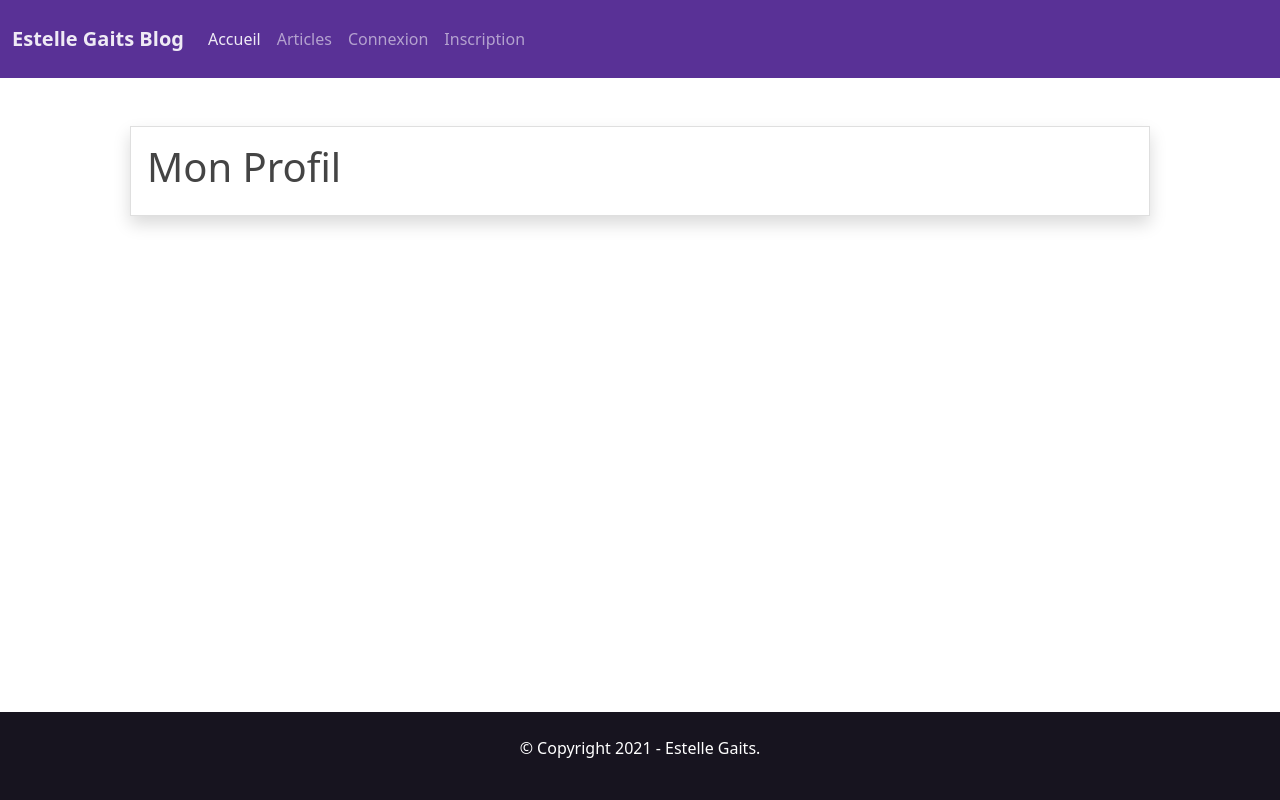
After one commit to stlgaits/p5-blog-php, a PHP site: template public_html/templates/profile.html.twig in a window 1280 px wide. The commit adds this page. Run offline with PHP 8.4, Linux system fonts and the light colour scheme; the template is opened without the code that fills it, so the values that code supplies are empty; some libraries are stand-ins or nearby versions.

Commit message:
add favicon + profile page template

```diff
--- a/public_html/public/index.php
+++ b/public_html/public/index.php
@@ -15,6 +15,7 @@ $dispatcher = FastRoute\simpleDispatcher(function (FastRoute\RouteCollector $r)
     $r->addRoute('GET', '/blog', 'BlogController@list');
     $r->addRoute('GET', '/login', 'UserController@login');
     $r->addRoute('GET', '/register', 'UserController@register');
+    $r->addRoute('GET', '/profile', 'UserController@profile');
     $r->addRoute('POST', '/login-user', 'UserController@loginUser');
     $r->addRoute('POST', '/register-user', 'UserController@registerUser');
     $r->addRoute('POST', '/logout-user', 'UserController@logoutUser');
--- a/public_html/src/Controller/CommentController.php
+++ b/public_html/src/Controller/CommentController.php
@@ -68,8 +68,9 @@ class CommentController
         // TODO: next step 3 : sécurité (htmlspecialchars etc)
         $this->commentManager->read($newCommentId);
         $message = 'Votre commentaire a bien été ajouté et est en attente de validation par un administrateur';
+        $_SESSION['message'] = $message;
         // TODO: find out how to pass the message to the view within a redirect
-        return new Response(301, ['Location' => './../../post/'.$postId], $message);
+        return new Response(301, ['Location' => './../../post/'.$postId]);
     }
 
 }
--- a/public_html/src/Controller/NotFoundController.php
+++ b/public_html/src/Controller/NotFoundController.php
@@ -28,6 +28,7 @@ class NotFoundController
 
     public function notFound(): Response
     {
+        // TODO: add conditions on if user then (for navbar)
         return new Response(404, [], $this->renderer->render('404.html.twig'));
     }
 }
--- a/public_html/templates/404.html.twig
+++ b/public_html/templates/404.html.twig
@@ -5,8 +5,8 @@
     {{ parent() }}
 {% endblock %}
 {% block content %}
-    <div id="content" class="container">
-        <main class="pb-5">
+    <div id="content" class="container-fluid">
+        <main class="p-5">
             <h2>Page non trouvée</h2>
             <p>Erreur 404 : la page demandée n'a pas été trouvée</p>
         </main>
--- a/public_html/templates/base.html.twig
+++ b/public_html/templates/base.html.twig
@@ -2,8 +2,12 @@
 <html>
     <head>
         {% block head %}
-            <link rel="stylesheet" href="../public/assets/css/bootstrap.min.css"/>
-            <link rel="stylesheet" href="../public/assets/css/style.css"/>
+            <link rel="apple-touch-icon" sizes="180x180" href="/public/assets/images/favicon_io/apple-touch-icon.png">
+            <link rel="icon" type="image/png" sizes="32x32" href="/public/assets/images/favicon_io/favicon-32x32.png">
+            <link rel="icon" type="image/png" sizes="16x16" href="/public/assets/images/favicon_io/favicon-16x16.png">
+            <link rel="manifest" href="/public/assets/images/favicon_io/site.webmanifest">
+            <link rel="stylesheet" href="/public/assets/css/bootstrap.min.css"/>
+            <link rel="stylesheet" href="/public/assets/css/style.css"/>
             <title>{% block title %}Estelle Gaits - Blog PHP Openclassrooms {% endblock %} </title>
         {% endblock %}
     </head>
@@ -24,18 +28,18 @@
                             </a>
                         </li>
                         <li class="nav-item">
-                            <a class="nav-link" href="./../blog">Articles</a>
+                            <a class="nav-link" href="/blog">Articles</a>
                         </li>
                         <li class="nav-item">
                             {% if user %}
-                                <form action="logout-user" method="post">
+                                <form action="/logout-user" method="post">
                                     <button class="btn btn-warning" type="submit">Déconnexion</button>
                                 </form>
                             {% else %}
-                                <a class="nav-link" href="./../login">Connexion</a>
+                                <a class="nav-link" href="/login">Connexion</a>
                         </li>
                         <li class="nav-item">
-                            <a class="nav-link" href="./../register">Inscription</a>
+                            <a class="nav-link" href="/register">Inscription</a>
                         </li>
                             {% endif %}
                     </ul>
@@ -48,7 +52,7 @@
                 <ul class="list-unstyled">
                     <li><p class="my-4">  &copy; Copyright 2021 - Estelle Gaits. </p></li>
                     {% if user %}
-                    <li><a href="../admin" class="text-white">Accéder à l'interface administrateur</a></li>
+                    <li><a href="/admin" class="text-white">Accéder à l'interface administrateur</a></li>
                     {% endif %}
                 </ul>
             {% endblock %}
--- a/public_html/templates/comments.html.twig
+++ b/public_html/templates/comments.html.twig
@@ -32,7 +32,7 @@
     </div>
     <div class="row">
         <div class="col my-4">
-        {# This part isn't working at the moment, need to find a solution #}
+        {# This part isn't working at the moment, need to find a solution => TODO: solution is to use SEssion #}
         {% if message %}
             <div class="alert alert-dismissible alert-success">
                 <button type="button" class="btn-close" data-bs-dismiss="alert"></button>
--- /dev/null
+++ b/public_html/templates/profile.html.twig
@@ -0,0 +1,17 @@
+{% extends "base.html.twig" %}
+
+{% block title %}Profil{% endblock %}
+{% block head %}
+    {{ parent() }}
+{% endblock %}
+{% block content %}
+    <div id="content" class="container mb-5">
+        <main class="p-5">
+            <div class="card shadow">
+            <div class="card-body">
+                <h1 class="card-title">Mon Profil</h1>
+                </div>
+            </div>
+        </main>
+    </div>
+{% endblock %}
```
Also changed, not shown: public_html/src/Controller/BlogController.php (+8 -1 lines), public_html/src/Controller/UserController.php (+14 -0 lines), public_html/templates/admin-posts.html.twig (+4 -4 lines), public_html/templates/admin.html.twig (+6 -8 lines), public_html/public/assets/images/favicon_io/android-chrome-192x192.png (added), public_html/public/assets/images/favicon_io/android-chrome-512x512.png (added), public_html/public/assets/images/favicon_io/apple-touch-icon.png (added), public_html/public/assets/images/favicon_io/favicon-16x16.png (added), public_html/public/assets/images/favicon_io/favicon-32x32.png (added), public_html/public/assets/images/favicon_io/favicon.ico (added), public_html/public/assets/images/favicon_io/site.webmanifest (added).
